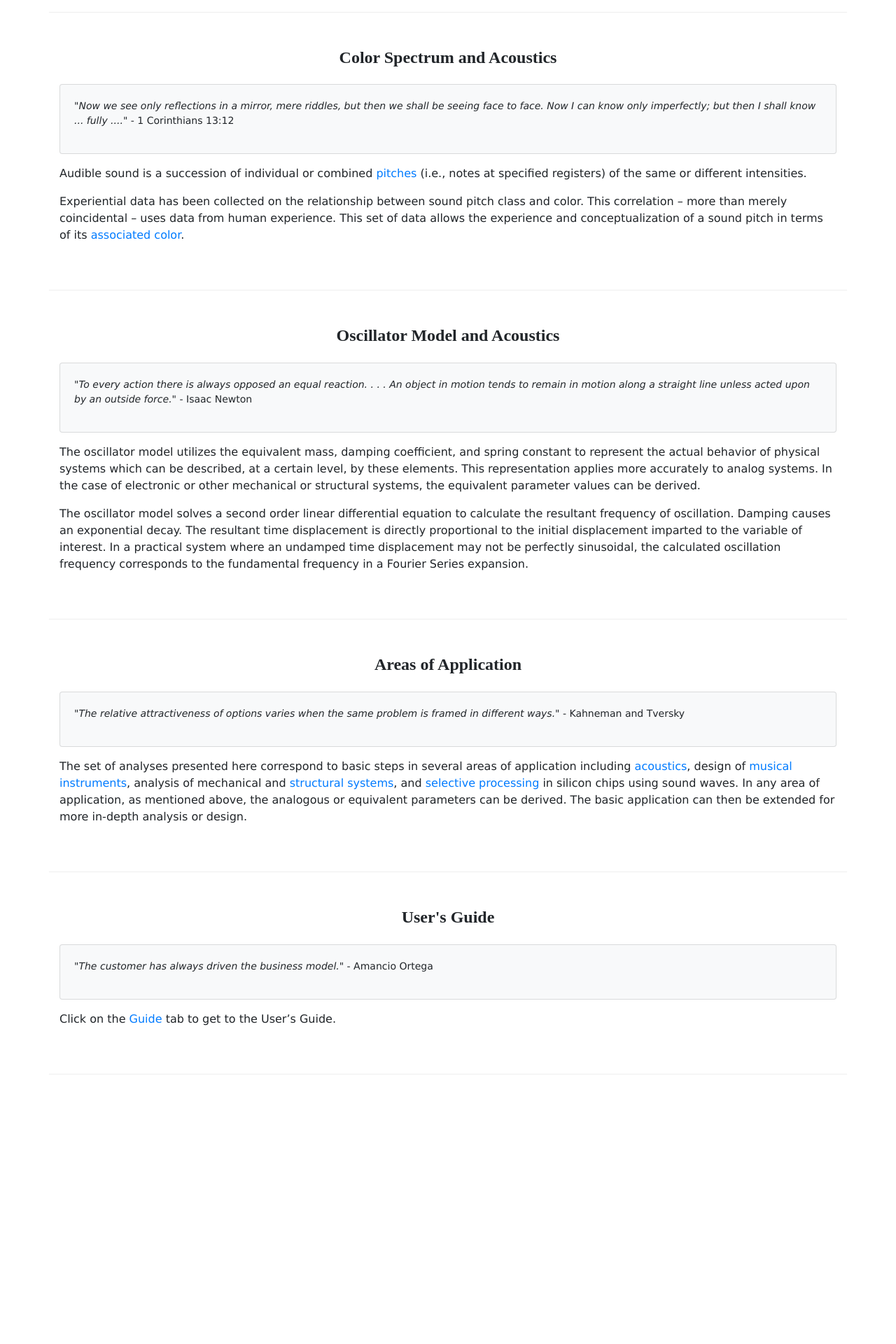
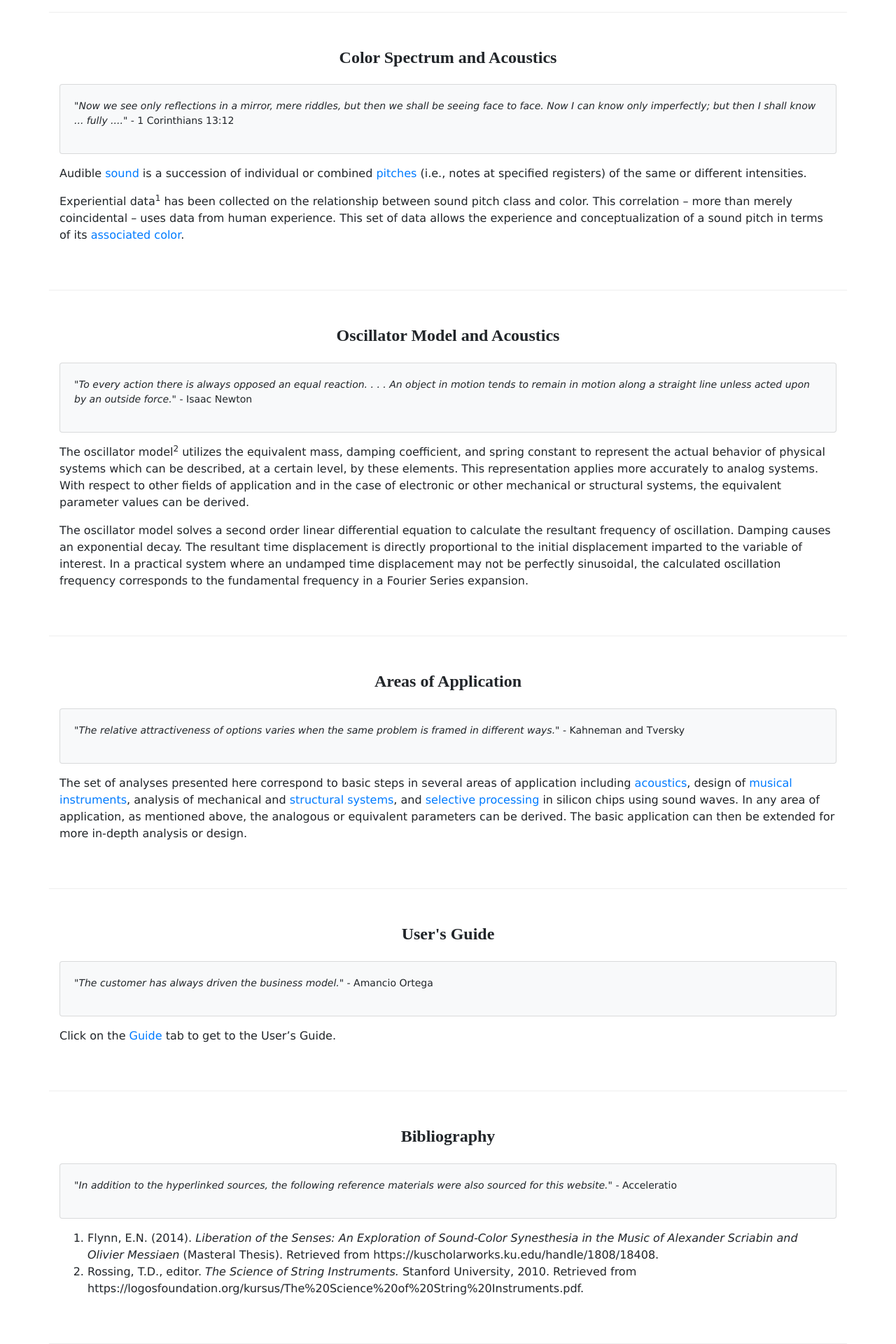
Before and after one commit to EngrEdgar/acceleratio, a React (Create React App) app: page /home in a window 1280 px wide. Shown: the part 417-2337 px from the top of the page at 70% size. Before the commit the page ends 1952 px from the top, so only its background shows below. Built offline with nearby package versions, Linux system fonts and the light colour scheme.

Commit message:
version1.7

```diff
--- a/src/components/GuideComponent.js
+++ b/src/components/GuideComponent.js
@@ -49,7 +49,7 @@ function Guide(props) {
                 <div className="col-sm-12">
                     <p></p>
                     <p>
-                        The "Acoustics" section is a related but distinct application from the "Color Spectrum" applicaiton. Using the respective selection menus, enter the "Note" and "Octave" input data. Then, click on the “Transform” button to show the acoustic properties of oscillation frequency and acoustic color corresponding to user-entered acoustic designation.
+                        The "Acoustics" section is a related but distinct application from the "Color Spectrum" applicaiton. Using the respective selection menus, enter the "Note" and "Octave" input data. Then, click on the “Transform” button to show the <a href="https://www.flutopedia.com/sound_color.htm" target="_blank">acoustic properties</a> (i.e., oscillation frequency and acoustic color) corresponding to user-entered acoustic designation.
                     </p>
                     <img src="/assets/images/AcousticInput.png" height="35%" alt="AcousticInput" />
                     <br></br><br></br>
@@ -69,7 +69,7 @@ function Guide(props) {
                 <div className="col-sm-12">
                     <p></p>
                     <p>
-                        The simulate the behavior of the equivalent spring-mass system, enter values for the mass, damping coefficient, spring constant, and time span before the start of simulation. Click on the “Up” (or "Down") button to specify a starting displacement above (or below) the equilibrium position. Here, the equilibrium position takes into account the weight of the mass. The "Start" button starts the simulation; the "Stop" button resets it.
+                        To simulate the behavior of the equivalent spring-mass system, enter values for the mass, damping coefficient, spring constant, and time span before the start of simulation. Click on the “Up” (or "Down") button to specify a starting displacement above (or below) the equilibrium position. Here, the equilibrium position takes into account the weight of the mass. The "Start" button starts the simulation; the "Stop" button resets it.
                     </p>
                     <img src="/assets/images/OscillatorModel.png" height="23%" alt="Oscillator Model Input" />
                     <br></br><br></br>
@@ -77,7 +77,7 @@ function Guide(props) {
                         The simulated mass moves inside the gray area. The application (a) generates a time plot of the vertical displacement as the mass moves, (b) shows the total time elapsed – from the “release” of the mass from its displaced position, (c) solves the differential equations in real-time, and (d) fully reflects pre-simulation changes in input data – as entered by the user.
                     </p>
                     <p>
-                        The display fields (i.e., "Hertz", "Note" and "Octave") indicate acoustic properties and designation corresponding to the user-entered input values for the mass, damping, and spring constant. For any given set of input values, the colors for the background of the display fields and for the mass and spring correspond to the acoustic color of the oscillation frequency.
+                        The display fields (i.e., "Hertz", "Note" and "Octave") indicate acoustic properties and designation corresponding to the user-entered input values for the mass, damping, and spring constant. For any given set of input values, the background color for the display fields (and for the spring and mass graphical representations) adjusts to correspond to the <a href="https://www.flutopedia.com/sound_color.htm" target="_blank">acoustic color of the oscillation frequency</a>.
                     </p>
                 </div>
             </div>
--- a/src/components/HomeComponent.js
+++ b/src/components/HomeComponent.js
@@ -14,7 +14,7 @@ function Home(props) {
                     </h3>
                     <p></p>
                     <p>
-                        These applications serve as toolkits for users involved in the manufacture of products requiring serious consideration of visual and audio elements.
+                        These basic applications serve as aids for users involved in the analysis or design of products requiring consideration of visual and audio elements.
                     </p>
                 </div>
             </div>
@@ -42,10 +42,10 @@ function Home(props) {
                 <div className="col-sm-12">
                     <p></p>
                     <p>
-                        Audible sound is a succession of individual or combined <a href="http://openmusictheory.com/pitches.html" target="_blank">pitches</a> (i.e., notes at specified registers) of the same or different intensities.
+                        Audible <a href="https://www.fceia.unr.edu.ar/acustica/comite/soundbas.htm" target="_blank">sound</a> is a succession of individual or combined <a href="http://openmusictheory.com/pitches.html" target="_blank">pitches</a> (i.e., notes at specified registers) of the same or different intensities.
                     </p>
                     <p>
-                        Experiential data has been collected on the relationship between sound pitch class and color. This correlation – more than merely coincidental – uses data from human experience. This set of data allows the experience and conceptualization of a sound pitch in terms of its <a href="https://www.flutopedia.com/sound_color.htm" target="_blank">associated color</a>.
+                        Experiential data<sup>1</sup> has been collected on the relationship between sound pitch class and color. This correlation – more than merely coincidental – uses data from human experience. This set of data allows the experience and conceptualization of a sound pitch in terms of its <a href="https://www.flutopedia.com/sound_color.htm" target="_blank">associated color</a>.
                     </p>
                 </div>
             </div>
@@ -72,7 +72,7 @@ function Home(props) {
                 <div className="col-sm-12">
                     <p></p>
                     <p>
-                        The oscillator model utilizes the equivalent mass, damping coefficient, and spring constant to represent the actual behavior of physical systems which can be described, at a certain level, by these elements. This representation applies more accurately to analog systems. In the case of electronic or other mechanical or structural systems, the equivalent parameter values can be derived.
+                        The oscillator model<sup>2</sup> utilizes the equivalent mass, damping coefficient, and spring constant to represent the actual behavior of physical systems which can be described, at a certain level, by these elements. This representation applies more accurately to analog systems. With respect to other fields of application and in the case of electronic or other mechanical or structural systems, the equivalent parameter values can be derived.
                     </p>
                     <p>
                         The oscillator model solves a second order linear differential equation to calculate the resultant frequency of oscillation. Damping causes an exponential decay. The resultant time displacement is directly proportional to the initial displacement imparted to the variable of interest. In a practical system where an undamped time displacement may not be perfectly sinusoidal, the calculated oscillation frequency corresponds to the fundamental frequency in a Fourier Series expansion.
@@ -133,6 +133,38 @@ function Home(props) {
                     </p>
                 </div>
             </div>
+            <div className="row row-content">
+                <div className="col-sm-12">
+                    <h4 align="center">
+                        <strong>
+                            Bibliography
+                        </strong>
+                    </h4>
+                    <Card className="bg-light mt-4">
+                        <CardBody>
+                            <blockquote className="blockquote">
+                                <p className="mb-0">
+                                    <em>
+                                        "In addition to the hyperlinked sources, the following reference materials were also sourced for this website."
+                                    </em>
+                                    <span> - Acceleratio</span>
+                                </p>
+                            </blockquote>
+                        </CardBody>
+                    </Card>
+                </div>
+                <div className="col-sm-12">
+                    <p></p>
+                    <ol>
+                        <li>
+                            Flynn, E.N. (2014). <i>Liberation of the Senses: An Exploration of Sound-Color Synesthesia in the Music of Alexander Scriabin and Olivier Messiaen</i> (Masteral Thesis). Retrieved from https://kuscholarworks.ku.edu/handle/1808/18408.
+                        </li>
+                        <li>
+                            Rossing, T.D., editor. <i>The Science of String Instruments.</i> Stanford University, 2010. Retrieved from https://logosfoundation.org/kursus/The%20Science%20of%20String%20Instruments.pdf.
+                        </li>
+                    </ol>
+                </div>
+            </div>
         </div>
     );
 }
```
